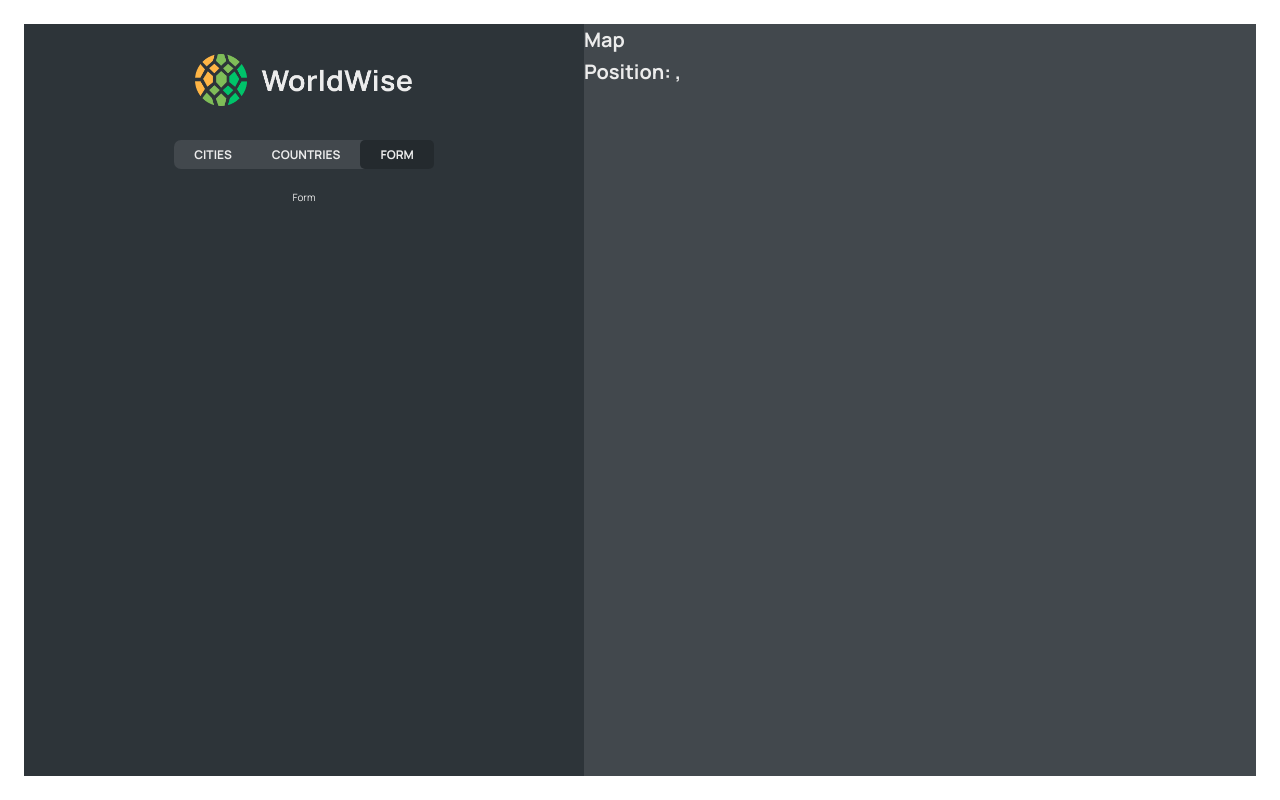
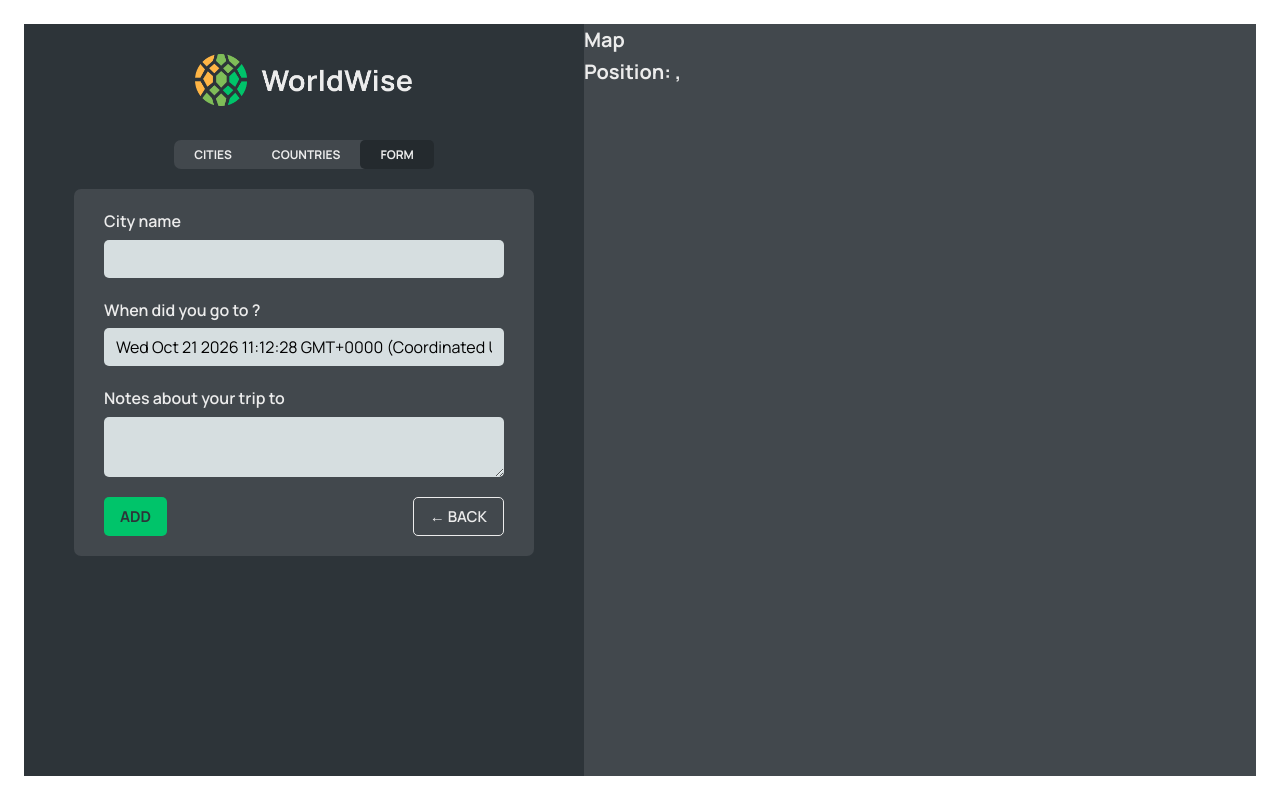
Before and after one commit to DevJamaly/wayfarer, a React (Vite) app: page /app/form in a window 1280 px wide. Built offline with nearby package versions, Linux system fonts and the light colour scheme; data requests are answered from the project's data file.

Commit message:
Add button component and useNavigation to navgiate back

```diff
--- a/src/App.tsx
+++ b/src/App.tsx
@@ -10,6 +10,7 @@ import Login from './pages/Login';
 import CityList from './components/CityList';
 import CountryList from './components/CountryList';
 import City from './components/City';
+import Form from './components/Form';
 
 const BASE_URL = 'http://localhost:8000';
 
@@ -68,7 +69,7 @@ function App() {
             path="countries"
             element={<CountryList cities={cities} isLoading={isLoading} />}
           />
-          <Route path="form" element={<p>Form</p>} />
+          <Route path="form" element={<Form />} />
         </Route>
         <Route path="*" element={<PageNotFound />} />
       </Routes>
--- /dev/null
+++ b/src/components/Button.tsx
@@ -0,0 +1,21 @@
+import styles from './Button.module.css';
+interface ButtonProps {
+  children: React.ReactNode;
+  onClick: () => void;
+  variant: 'primary' | 'back' | 'position';
+  type?: 'button' | 'submit';
+}
+
+function Button({ children, onClick, variant, type = 'button' }: ButtonProps) {
+  return (
+    <button
+      type={type}
+      onClick={onClick}
+      className={`${styles.btn} ${styles[variant]}`}
+    >
+      {children}
+    </button>
+  );
+}
+
+export default Button;
--- a/src/components/Form.tsx
+++ b/src/components/Form.tsx
@@ -3,6 +3,8 @@
 import { useState } from 'react';
 
 import styles from './Form.module.css';
+import Button from './Button';
+import { useNavigate } from 'react-router';
 
 export function convertToEmoji(countryCode: string) {
   const codePoints = countryCode
@@ -13,6 +15,8 @@ export function convertToEmoji(countryCode: string) {
 }
 
 function Form() {
+  const navigate = useNavigate();
+
   const [cityName, setCityName] = useState('');
   const [country, setCountry] = useState('');
   const [date, setDate] = useState(new Date());
@@ -49,8 +53,12 @@ function Form() {
       </div>
 
       <div className={styles.buttons}>
-        <button>Add</button>
-        <button>&larr; Back</button>
+        <Button variant="primary" onClick={() => console.log(`ADDED`)}>
+          Add
+        </Button>
+        <Button variant="back" onClick={() => navigate(-1)}>
+          &larr; Back
+        </Button>
       </div>
     </form>
   );
--- a/src/components/Map.tsx
+++ b/src/components/Map.tsx
@@ -1,12 +1,13 @@
-import { useSearchParams } from 'react-router';
+import { useNavigate, useSearchParams } from 'react-router';
 import styles from './Map.module.css';
 
 function Map() {
+  const navigate = useNavigate();
   const [searchParams, setSearchParams] = useSearchParams();
   const lat = searchParams.get('lat');
   const lng = searchParams.get('lng');
   return (
-    <div className={styles.mapContainer}>
+    <div className={styles.mapContainer} onClick={() => navigate('form')}>
       <h1>Map</h1>
       <h1>
         Position: {lat}, {lng}
```
